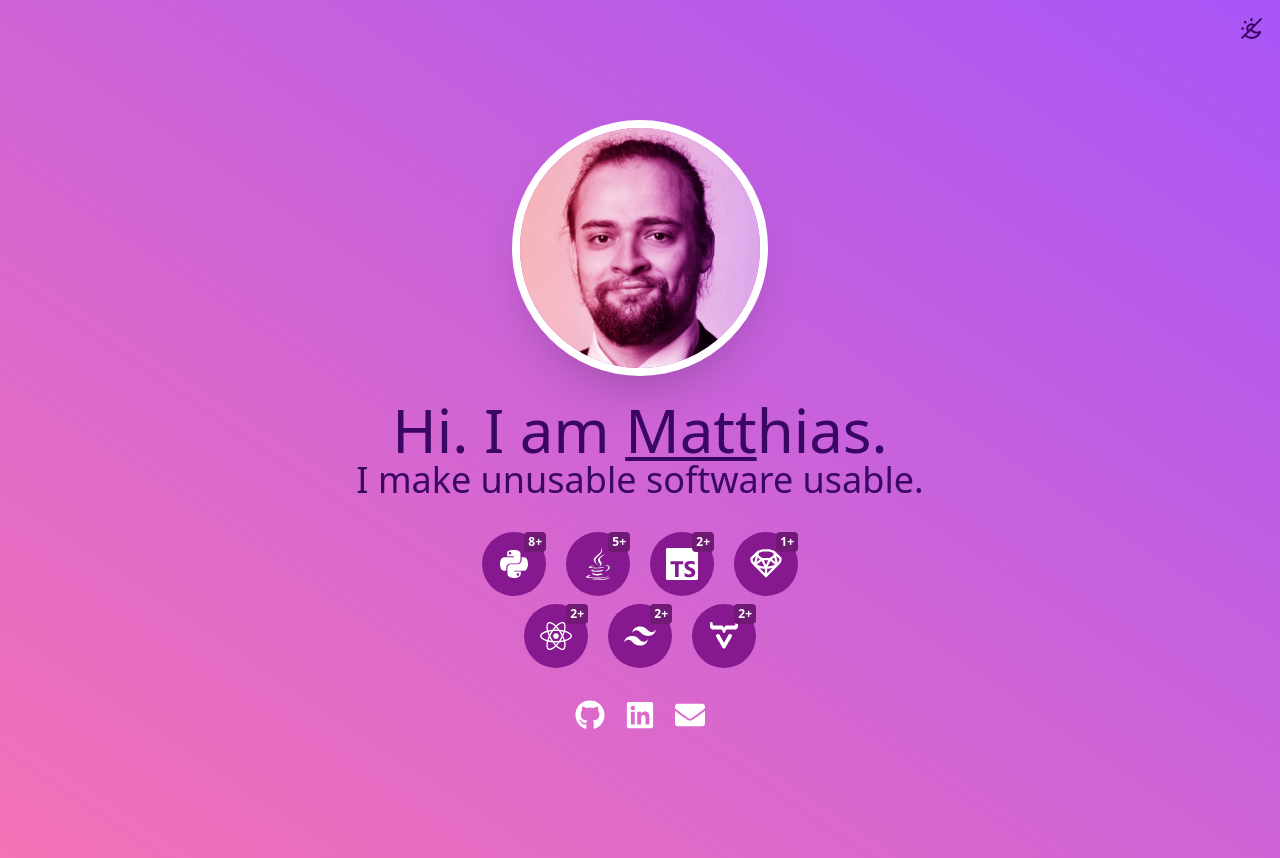
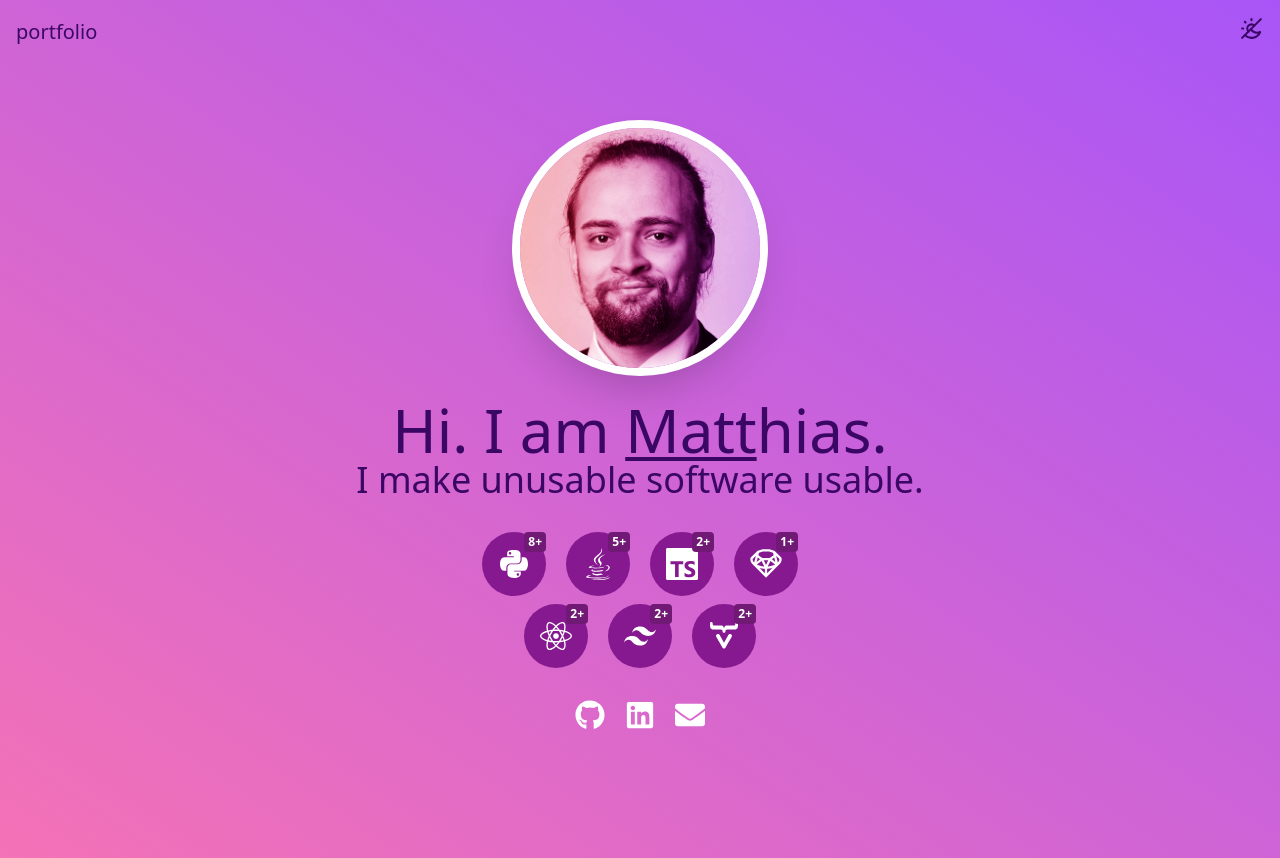
Before and after one commit to mtkalms/mtkalms.github.io, a React (Vite) app: page / in a window 1280 px wide. Built offline with nearby package versions, Linux system fonts and the light colour scheme.

Commit message:
Add link to portfolio

```diff
--- a/src/components/Navbar.tsx
+++ b/src/components/Navbar.tsx
@@ -3,8 +3,12 @@ import ThemeModeToggle from "./ThemeModeToggle";
 function Navbar() {
   return <nav className="absolute w-full top-0 left-0">
     <div className="max-w-screen-xl flex flex-wrap items-center justify-between mx-auto p-4">
-      <div>
-
+      <div className="flex flex-row text-xl">
+        <span className="hover:underline decoration-2 underline-offset-4">
+          <a href="https://mtkalms.github.io/portfolio/">
+            portfolio
+          </a>
+        </span>
       </div>
       <div>
         <ThemeModeToggle/>
```
